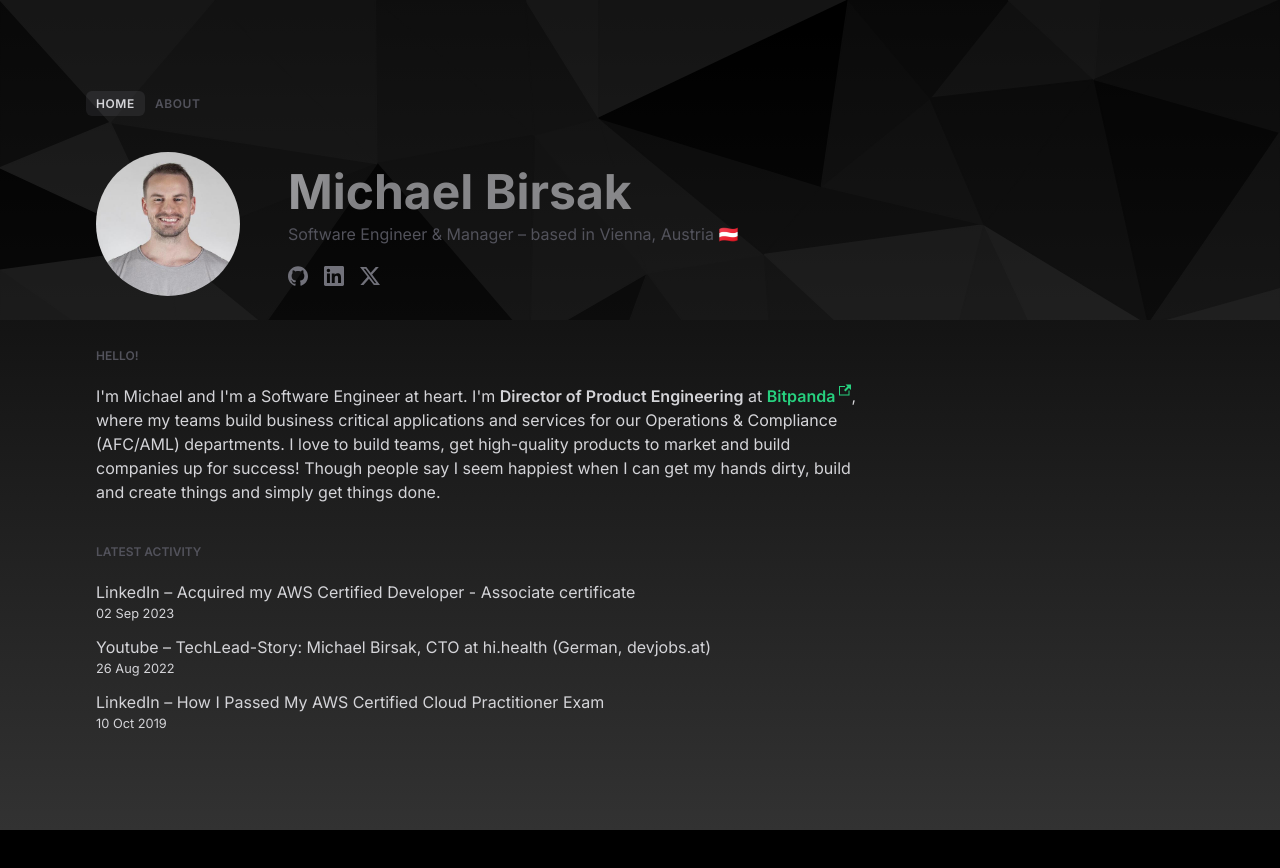
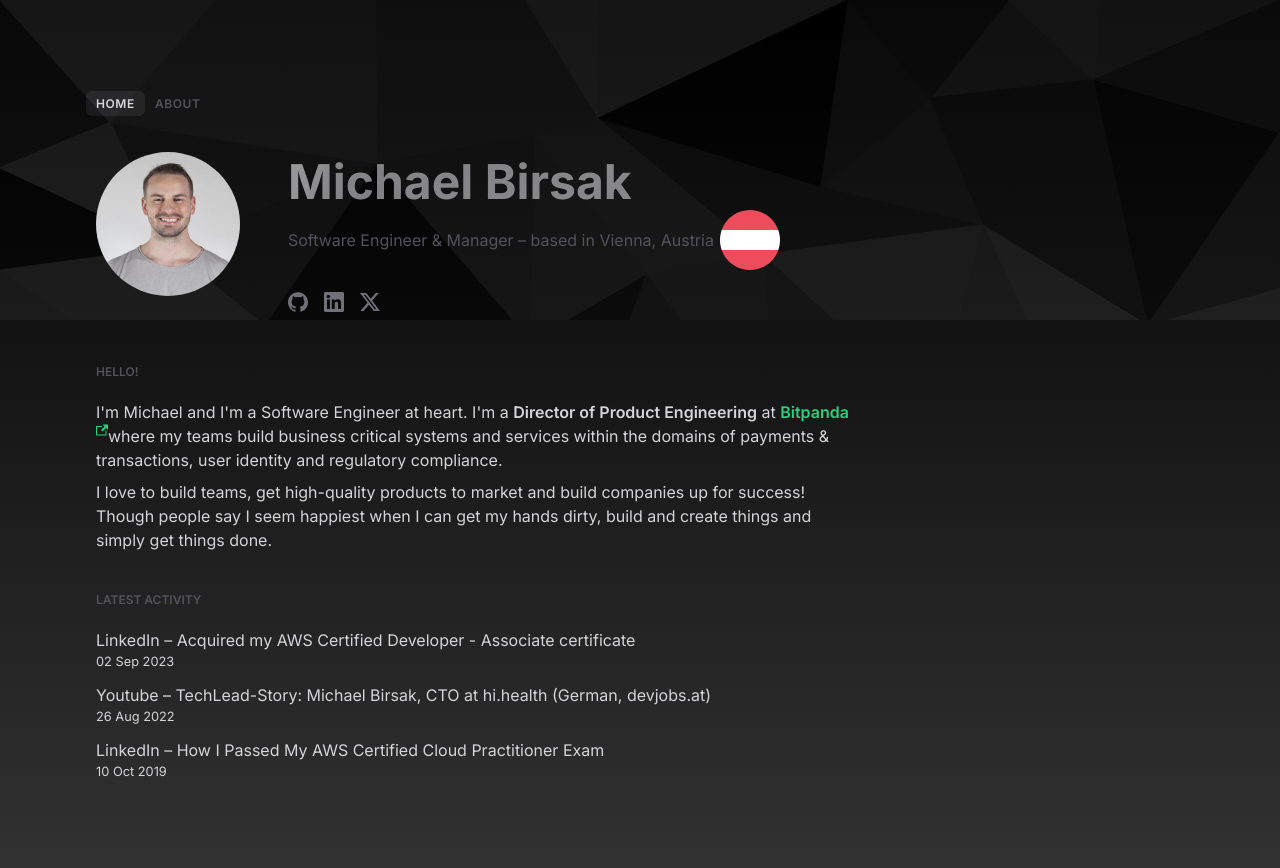
Before and after one commit to birsi/birsak.net, a Next.js app: page / in a window 1280 px wide. Shown: the top 868 px of the page. Before the commit the page ends 830 px from the top, so only its background shows below. Built offline with nearby package versions, Linux system fonts and the light colour scheme.

Commit message:
Update content

```diff
--- a/app/about/page.jsx
+++ b/app/about/page.jsx
@@ -64,9 +64,9 @@ export default function About() {
     <main className="pt-8 max-w-3xl">
       <h2>About me</h2>
       <p className="pb-2">
-        I have now spent close to 15 years in various Software Engineering
-        roles. From being a self starter, co-founder and individual contributor
-        to different software engineering management positions.
+        I have now spent around 15 years in various Software Engineering roles.
+        From being a self starter, co-founder and individual contributor to
+        different software engineering management positions.
       </p>
       <p className="pb-2">
         Being able to switch between operative, tactical and strategic tasks,
@@ -79,11 +79,11 @@ export default function About() {
       </p>
       <p className="pb-5">
         What I enjoy most, is spending my free time with my beautiful wife
-        Larissa and my German Boxer Fanny. I am really into good food, drinks,
-        cooking and into exploring amazing restaurants in Austria and all around
-        the world. Besides that, I like tinkering with any kind of new
-        technology, reading books and playing pc games. I used to be a tv series
-        and movie freak –{" "}
+        Larissa and my German Boxer dog Fanny. I am really into good food,
+        drinks, cooking and into exploring amazing restaurants in Austria and
+        all around the world. Besides that, I like tinkering with any kind of
+        new technology, reading books and playing pc games. I used to be a tv
+        series and movie freak –{" "}
         <a
           href="https://www.imdb.com/user/ur26243737/watchlist"
           target="_blank"
--- a/app/components/header.jsx
+++ b/app/components/header.jsx
@@ -1,6 +1,7 @@
 import Image from "next/image";
 import Link from "next/link";
 import profileImage from "../../public/images/profile.jpg";
+import flagAt from "../../public/images/flag-at.svg";
 import Navbar from "./navbar";
 import { GithubIcon, LinkedInIcon, TwitterIcon } from "./icons";
 
@@ -22,7 +23,13 @@ export default function Header() {
         <div className="md:flex md:flex-col md:pl-12 justify-center">
           <h1 className="text-5xl leading-tight font-bold">Michael Birsak</h1>
           <p className="text-zinc-600">
-            Software Engineer & Manager – based in Vienna, Austria 🇦🇹
+            Software Engineer & Manager – based in Vienna, Austria{" "}
+            <Image
+              src={flagAt}
+              alt="Flag Austria"
+              style={{ display: "inline", "margin-top": "-4px" }}
+              unoptimized
+            />
           </p>
           <div className="flex mt-5 gap-4 md:justify-start">
             <a
--- a/app/page.jsx
+++ b/app/page.jsx
@@ -4,8 +4,8 @@ export default function Home() {
   return (
     <main className="pt-8 max-w-3xl">
       <h2>Hello!</h2>
-      <p className="pb-5">
-        I&apos;m Michael and I&apos;m a Software Engineer at heart. I&apos;m{" "}
+      <p className="pb-2">
+        I&apos;m Michael and I&apos;m a Software Engineer at heart. I&apos;m a{" "}
         <span className="font-semibold">Director of Product Engineering</span>{" "}
         at{" "}
         <a
@@ -15,11 +15,14 @@ export default function Home() {
         >
           Bitpanda <OpenInNewTabIcon />
         </a>
-        , where my teams build business critical applications and services for
-        our Operations & Compliance (AFC/AML) departments. I love to build
-        teams, get high-quality products to market and build companies up for
-        success! Though people say I seem happiest when I can get my hands
-        dirty, build and create things and simply get things done.
+        where my teams build business critical systems and services within the
+        domains of payments & transactions, user identity and regulatory
+        compliance.
+      </p>
+      <p className="pb-5">
+        I love to build teams, get high-quality products to market and build
+        companies up for success! Though people say I seem happiest when I can
+        get my hands dirty, build and create things and simply get things done.
       </p>
       <h2>Latest Activity</h2>
       <ul className="list-none list-inside space-y-3">
```
Also changed, not shown: public/images/flag-at.svg (added).
